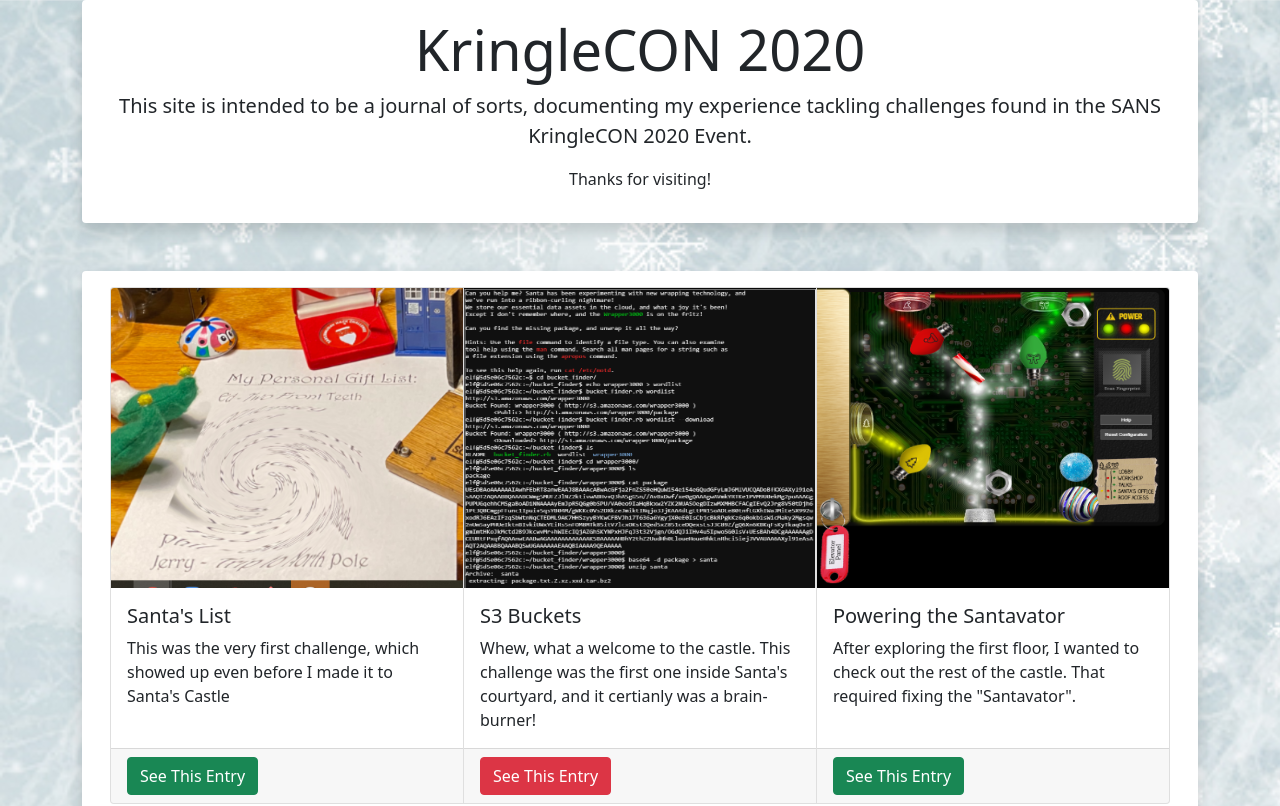
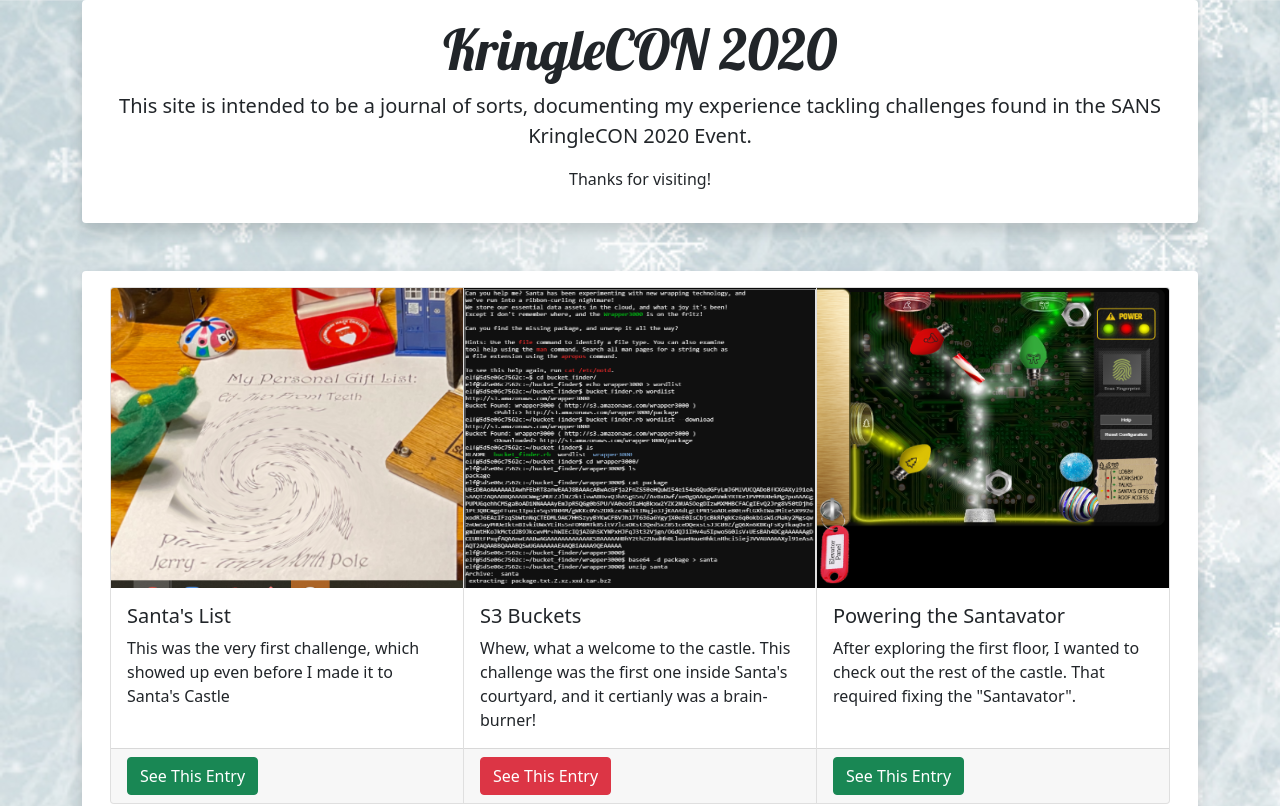
Before and after one commit to yaakovmillhouse/KringleCON2020, a plain HTML site: page index.html in a window 1280 px wide. Shown: the top 806 px of the page. Drawn offline with nearby package versions, Linux system fonts and the light colour scheme.

Commit message:
style jumbotron

```diff
--- a/index.html
+++ b/index.html
@@ -6,6 +6,8 @@
     integrity="sha384-giJF6kkoqNQ00vy+HMDP7azOuL0xtbfIcaT9wjKHr8RbDVddVHyTfAAsrekwKmP1"
     crossorigin="anonymous"
   />
+  <link rel="preconnect" href="https://fonts.gstatic.com">
+  <link href="https://fonts.googleapis.com/css2?family=Lobster&display=swap" rel="stylesheet">
   <link rel="stylesheet" href="styles.css" />
   <head>
     <title>KringleCON 2020</title>
@@ -16,7 +18,7 @@
         class="jumbotron jumbotron-fluid text-center shadow p-3 mb-5 bg-white rounded"
       >
         <div class="container">
-          <h1 class="display-4">KringleCON 2020</h1>
+          <h1 class="display-4" id="jumbo">KringleCON 2020</h1>
           <p class="lead">
             This site is intended to be a journal of sorts, documenting my
             experience tackling challenges found in the SANS KringleCON 2020
--- a/styles.css
+++ b/styles.css
@@ -4,3 +4,7 @@
   background-size: 200%;
   display: flex;
 }
+
+#jumbo {
+  font-family: "Lobster", cursive;
+}
```
